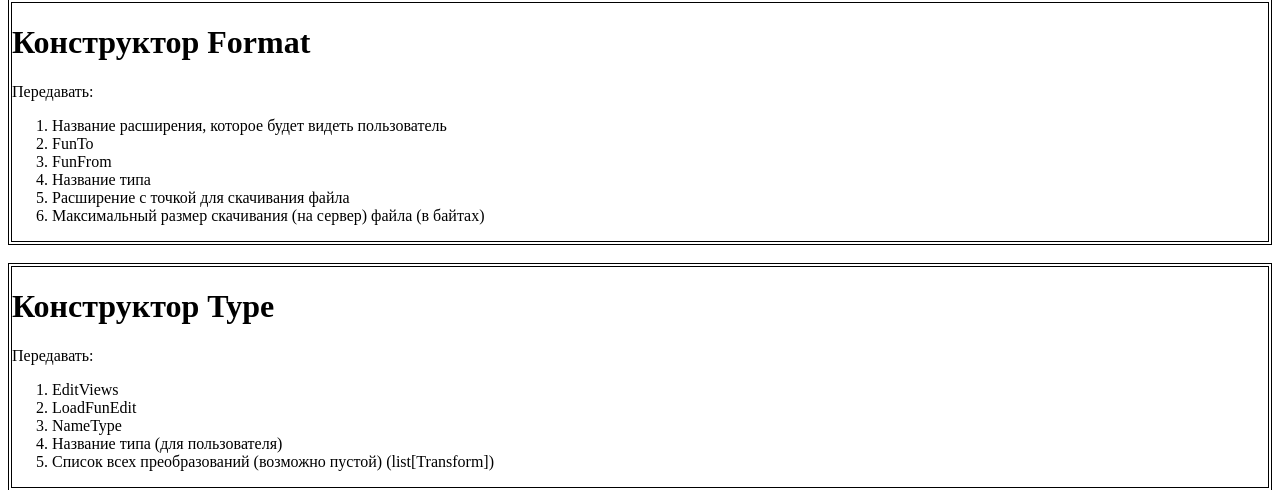
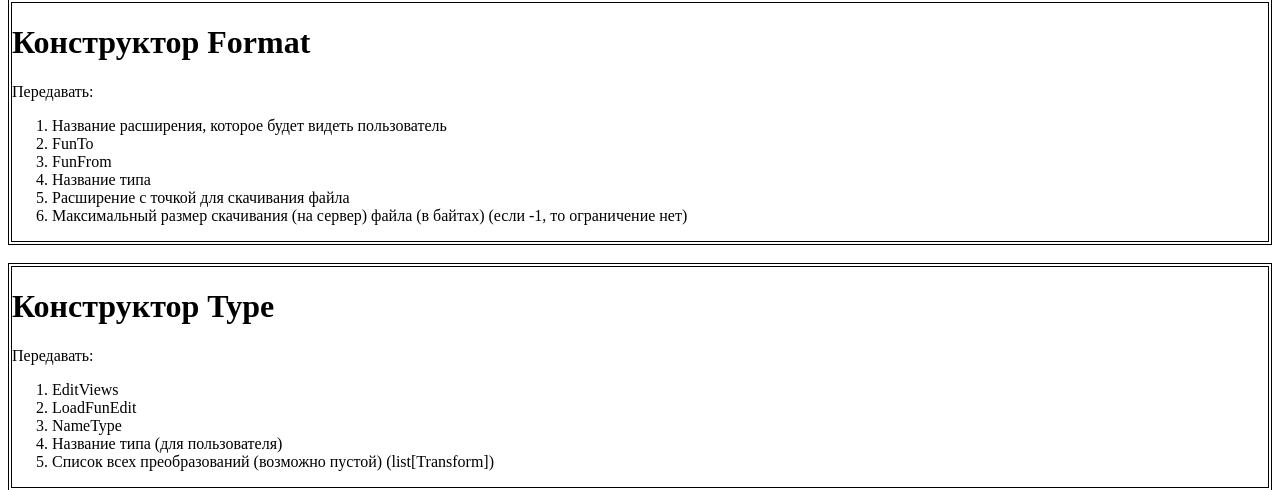
Before and after one commit to 3NikNikNik3/Vortex_Py, a Django app: page /doc in a window 1280 px wide. Shown: the part 383-873 px from the top of the page. Run offline with Django 5.2, Linux system fonts and the light colour scheme.

Commit message:
AddMaxMemeryDoc

```diff
--- a/project/main/templates/doc.html
+++ b/project/main/templates/doc.html
@@ -45,7 +45,7 @@
             <li>FunFrom</li>
             <li>Название типа</li>
             <li>Расширение с точкой для скачивания файла</li>
-            <li>Максимальный размер скачивания (на сервер) файла (в байтах)</li>
+            <li>Максимальный размер скачивания (на сервер) файла (в байтах) (если -1, то ограничение нет)</li>
         </ol>
     </div><br>
 
```
